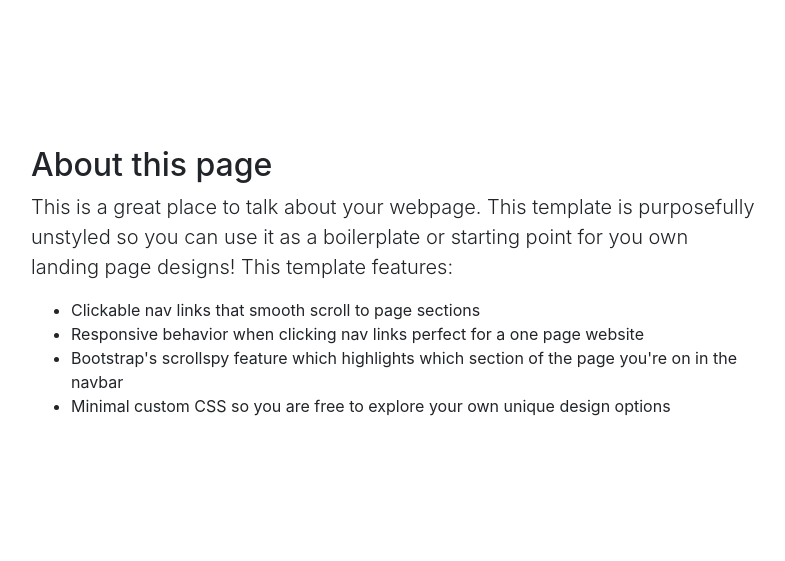
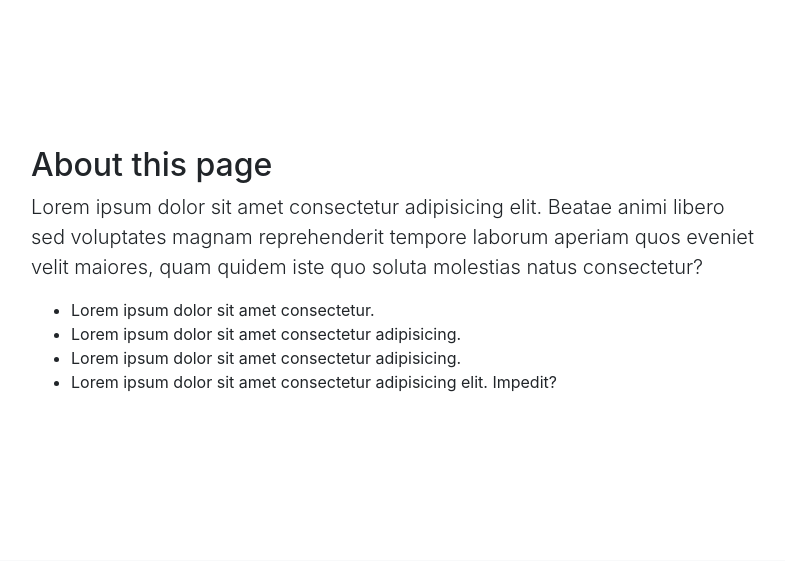
Before and after one commit to m-chatterjee/Learning-League-flask-project, a Flask app: page / in a window 1280 px wide. Shown: the part 410-971 px from the top of the page, without its empty margins (244-1029 px from the left). Run offline with Flask 2, Linux system fonts and the light colour scheme.

Commit message:
init commit v2

```diff
--- a/app.py
+++ b/app.py
@@ -1,9 +1,10 @@
-from flask import Flask,render_template,url_for,redirect,request,jsonify
+from flask import Flask,render_template,url_for,redirect,request,jsonify,flash
 from flask_sqlalchemy import SQLAlchemy
 from flask_migrate import Migrate
 from forms import ContactForm,ApplyForm
 import stripe
-
+import smtplib
+import os
 
 app=Flask(__name__)
 
@@ -11,7 +12,7 @@ stripe.api_key = 'sk_test_51I0BPPJ7NR1mciwGs1cjsPklBAus6sNI0ApsFygdCeKozQunJDQW0
 DOMAIN = 'http://localhost:5000'
 app.config['SECRET_KEY']='testkey'
 
-DB_URL = 'postgres://dumcgckialjrcn:71b308b2ce0ee4228e98305fd4d8f39b29e027e9754aca7189aa074d400902e5@ec2-34-200-181-5.compute-1.amazonaws.com:5432/d43t7i91ultdof'
+DB_URL = os.getenv('DB_URL')
 
 app.config['SQLALCHEMY_DATABASE_URI'] = DB_URL
 app.config['SQLALCHEMY_TRACK_MODIFICATIONS'] = False
@@ -85,13 +86,20 @@ def index():
         db.session.add(user)
         db.session.commit()
 
-        return redirect(url_for('payment'))
+        import re
+        def MagicString(str):
+            return re.findall(r'\S+', str)
+        temp=MagicString(name)
+        name=temp[0]
+
+
+        return redirect(f'/payment:{name},{email}')
 
     return render_template("index.html",form=form)
 
-@app.route('/payment',methods=['GET','POST'])
-def payment():
-    return render_template('payment.html')
+@app.route('/payment:<string:name>,<string:email>',methods=['GET','POST'])
+def payment(name,email):
+    return render_template('payment.html',name=name,email=email)
 
 
 @app.route('/contact',methods=['GET','POST'])
@@ -109,20 +117,51 @@ def contact():
         db.session.add(student_contact)
         db.session.commit()
 
-        return redirect(url_for('index'))
+        flash(f"Thank you {name}, \n \t\t Your message is successfully received. Your feedback is valuable to us.")
+
+
     return render_template('contact.html',form=form)
 
-@app.route('/thankyou')
-def thankyou():
-    return render_template('thankyou.html')
+@app.route('/thankyou:<string:name>,<string:email>')
+def thankyou(name,email):
+    try:
+        user_email=email
+
+        from email.mime.text import MIMEText
+        from email.mime.multipart import MIMEMultipart
+        from email.mime.base import MIMEBase
+
+
+        msg = MIMEMultipart()
+        msg['From'] = 'dev.mainak.chatterjee@gmail.com'
+        msg['To'] = user_email
+        msg['Subject'] = 'Learning League Confirmation'
+
+        body = f"""Hello {name},\n \t \t
+        Thank you for your trust. You are successfully enrolled in Learning League.
+        We will send you further details shortly."""
+        msg.attach(MIMEText(body,'plain'))
+
+        text = msg.as_string()
+
+        server=smtplib.SMTP('smtp.gmail.com',587)
+        server.starttls()
+        server.login('dev.mainak.chatterjee@gmail.com',os.getenv('PASSWORD_DEV_EMAIL'))
+        server.sendmail('dev.mainak.chatterjee@gmail.com',user_email,text)
+        server.quit()
+
+        return render_template('thankyou.html',name=name,email=email)
+
+    except Exception as e:
+        redirect(url_for('cancel'))
 
 @app.route('/cancel')
 def cancel():
     return render_template('cancel.html')
 
 
-@app.route('/create-checkout-session',methods=['POST'])
-def create_checkout_session():
+@app.route('/create-checkout-session:<string:name>,<string:email>',methods=['POST'])
+def create_checkout_session(name,email):
     try:
         checkout_session = stripe.checkout.Session.create(
             payment_method_types=['card'],
@@ -140,7 +179,7 @@ def create_checkout_session():
                 },
             ],
             mode='payment',
-            success_url=DOMAIN + '/thankyou',
+            success_url=DOMAIN + f'/thankyou:{name},{email}',
             cancel_url=DOMAIN + '/cancel',
         )
         return jsonify({'id': checkout_session.id})
--- a/templates/cancel.html
+++ b/templates/cancel.html
@@ -1,11 +1,15 @@
 <!DOCTYPE html>
 <html lang="en">
+
 <head>
     <meta charset="UTF-8">
     <meta name="viewport" content="width=device-width, initial-scale=1.0">
     <title>Sorry</title>
 </head>
+
 <body>
     <h1>ERROR. SORRY</h1>
+    <h2><a href="{{url_for('index')}}">TRY AGAIN</a></h2>
 </body>
+
 </html>
--- a/templates/index.html
+++ b/templates/index.html
@@ -81,13 +81,16 @@
     <div class="row">
       <div class="col-lg-8 mx-auto">
         <h2>About this page</h2>
-        <p class="lead">This is a great place to talk about your webpage. This template is purposefully unstyled so you
-          can use it as a boilerplate or starting point for you own landing page designs! This template features:</p>
+        <p class="lead">Lorem ipsum dolor sit amet consectetur
+          adipisicing elit. Beatae animi libero sed
+          voluptates magnam reprehenderit tempore laborum
+          aperiam quos eveniet velit maiores, quam quidem iste
+          quo soluta molestias natus consectetur?</p>
         <ul>
-          <li>Clickable nav links that smooth scroll to page sections</li>
-          <li>Responsive behavior when clicking nav links perfect for a one page website</li>
-          <li>Bootstrap's scrollspy feature which highlights which section of the page you're on in the navbar</li>
-          <li>Minimal custom CSS so you are free to explore your own unique design options</li>
+          <li>Lorem ipsum dolor sit amet consectetur.</li>
+          <li>Lorem ipsum dolor sit amet consectetur adipisicing.</li>
+          <li>Lorem ipsum dolor sit amet consectetur adipisicing.</li>
+          <li>Lorem ipsum dolor sit amet consectetur adipisicing elit. Impedit?</li>
         </ul>
       </div>
     </div>
--- a/templates/payment.html
+++ b/templates/payment.html
@@ -23,7 +23,7 @@
     var stripe = Stripe("pk_test_51I0BPPJ7NR1mciwGSMFMwCtlG1M1Y6hTDHSOz9lj5X46VNJqPuTTBMMZbwB15nsDMHa8MB3hMA9zEz1R2Vasrq0m00Z6cprMDL");
     var checkoutButton = document.getElementById("checkout-button");
     checkoutButton.addEventListener("click", function () {
-      fetch("/create-checkout-session", {
+      fetch("/create-checkout-session:{{name}},{{email}}", {
         method: "POST",
       })
         .then(function (response) {
--- a/templates/thankyou.html
+++ b/templates/thankyou.html
@@ -6,6 +6,7 @@
     <title>Thank you</title>
 </head>
 <body>
-    <h1>Thank You</h1>
+    <h1>Thank You,{{name}}</h1>
+    <h2>{{email}}</h2>
 </body>
 </html>
```
Also changed, not shown: templates/contact.html (+10 -0 lines).
